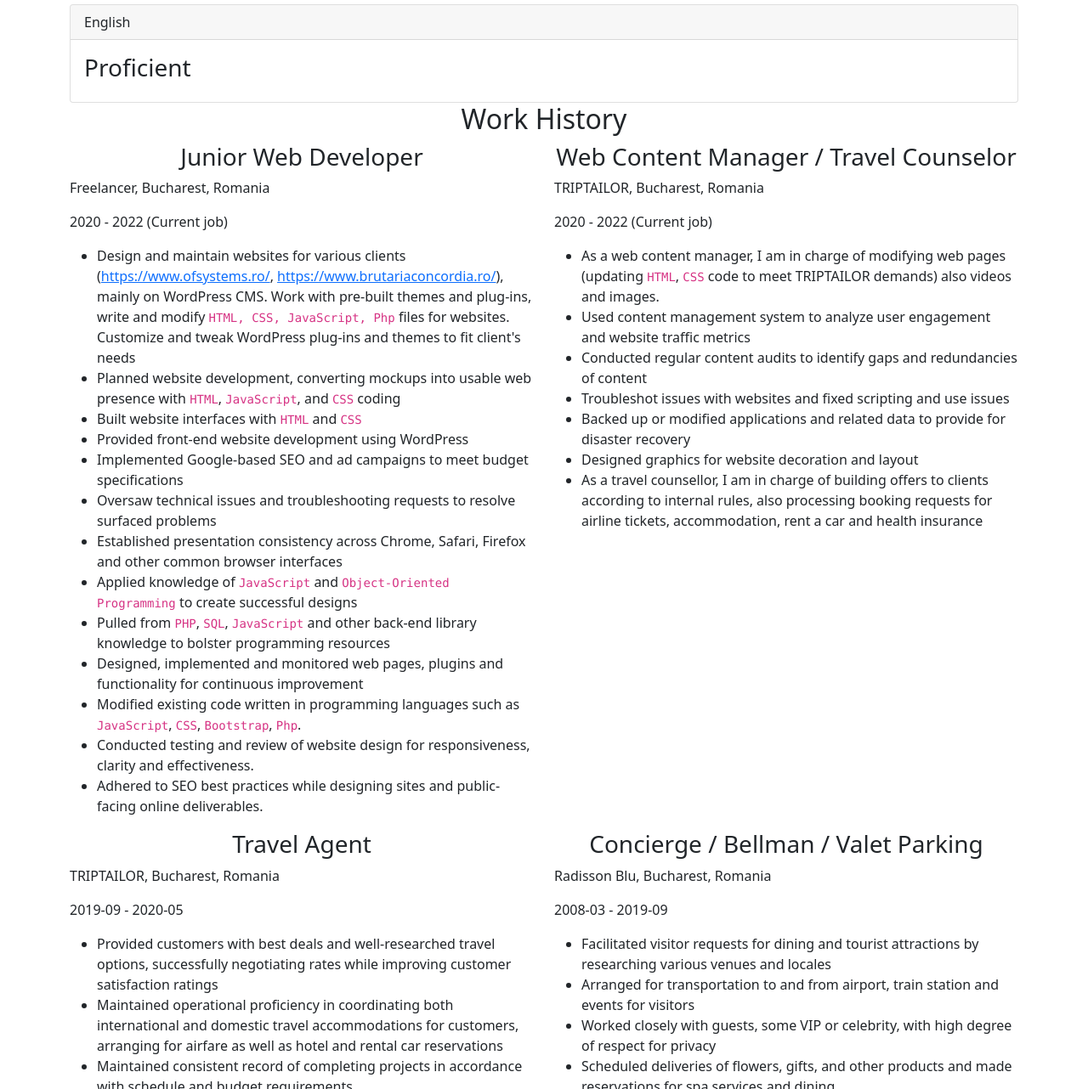
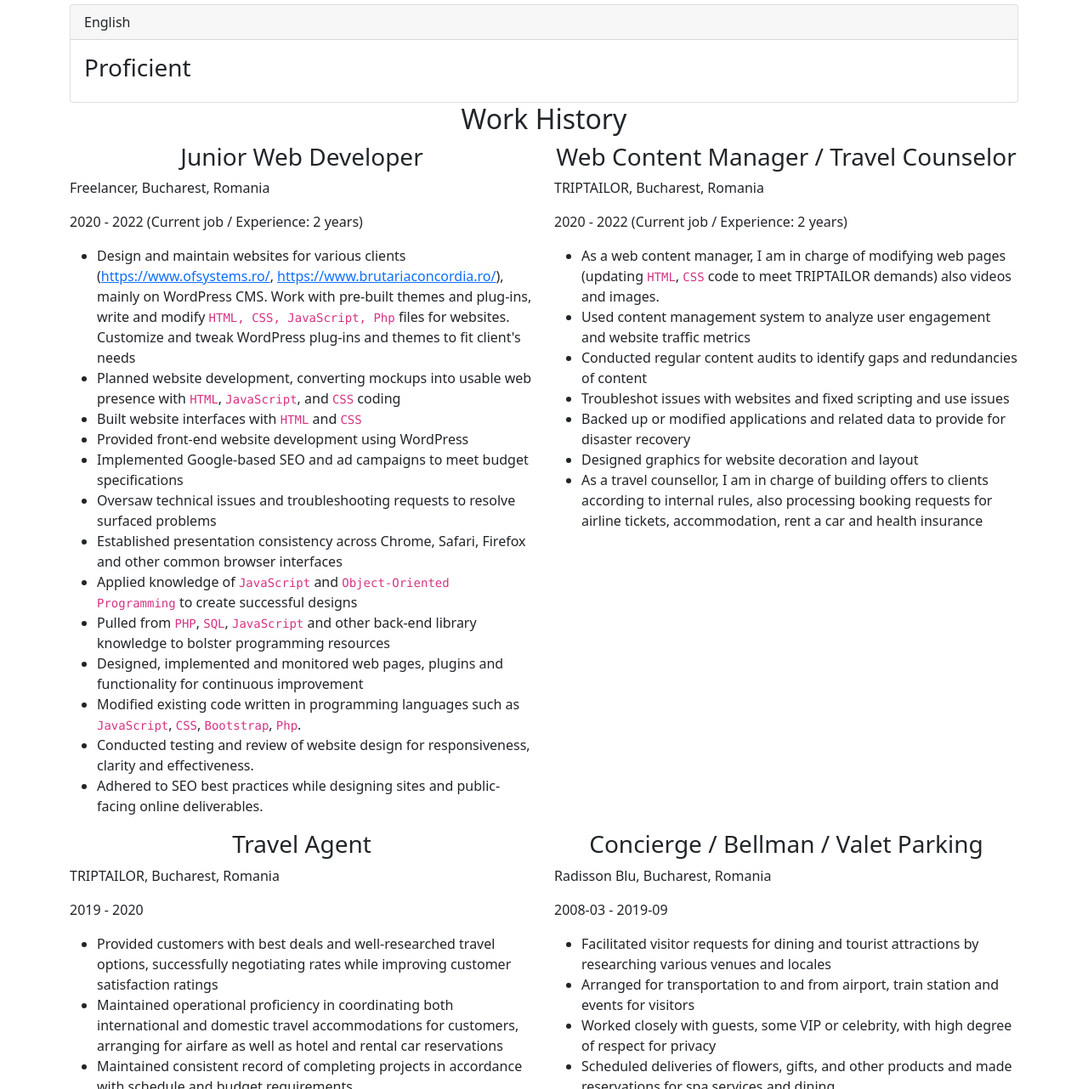
Before and after one commit to LangheBogdan/cv, a plain HTML site: page index.html in a window 1280 px wide. Shown: the part 646-1928 px from the top of the page at 85% size. Drawn offline with nearby package versions, Linux system fonts and the light colour scheme.

Commit message:
add new travel agent date

```diff
--- a/index.html
+++ b/index.html
@@ -247,7 +247,7 @@
         <h3 class="text-center">Travel Agent</h3>
         <p>TRIPTAILOR, Bucharest, Romania</p>
         <p>
-          <time datetime="2020-05">2019-09 - 2020-05</time>
+          <time id="travel-agent">2019-09 - 2020-05</time>
         </p>
         <ul>
           <li>
--- a/main.js
+++ b/main.js
@@ -3,13 +3,19 @@ alert("Work in progress");
 
 const juniorWebDev = document.querySelector("#junior-web-developer");
 const webContentManager = document.querySelector("#web-content-manager");
+const travelAgent = document.querySelector("#travel-agent");
 const juniorWebDevBegin = 2020;
 const webContentManagerBegin = juniorWebDevBegin;
+const otherJobs = {
+  travelAgent: 2019,
+  concierge: 2008,
+}
 let current = '';
 //get current year
 const year = new Date().getFullYear();
-if (year){
-  current = "(Current job)"
+if (year > juniorWebDevBegin) {
+  current = `(Current job / Experience: ${year - juniorWebDevBegin} years)`;
 }
 juniorWebDev.textContent = juniorWebDevBegin.toString() + " - " + year.toString() + " " + current;
 webContentManager.textContent = webContentManagerBegin.toString() + " - " + year.toString() + " " + current;
+travelAgent.textContent = otherJobs.travelAgent.toString() + " - " + juniorWebDevBegin.toString();
```
